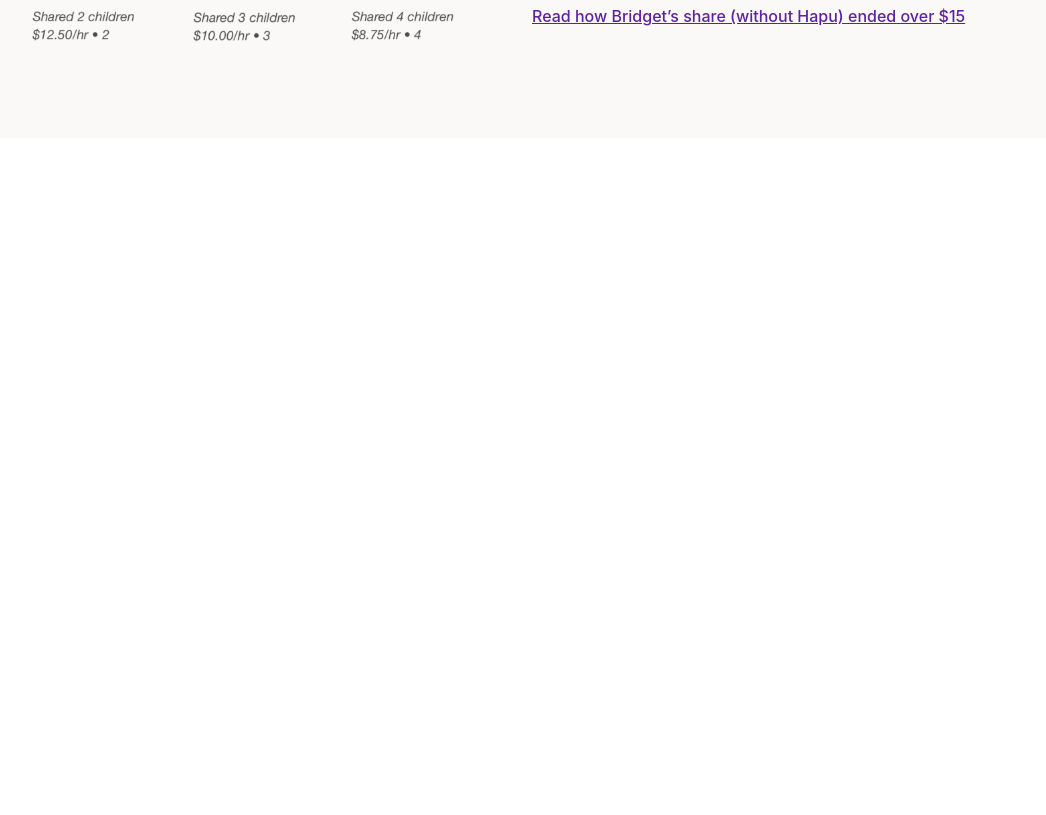
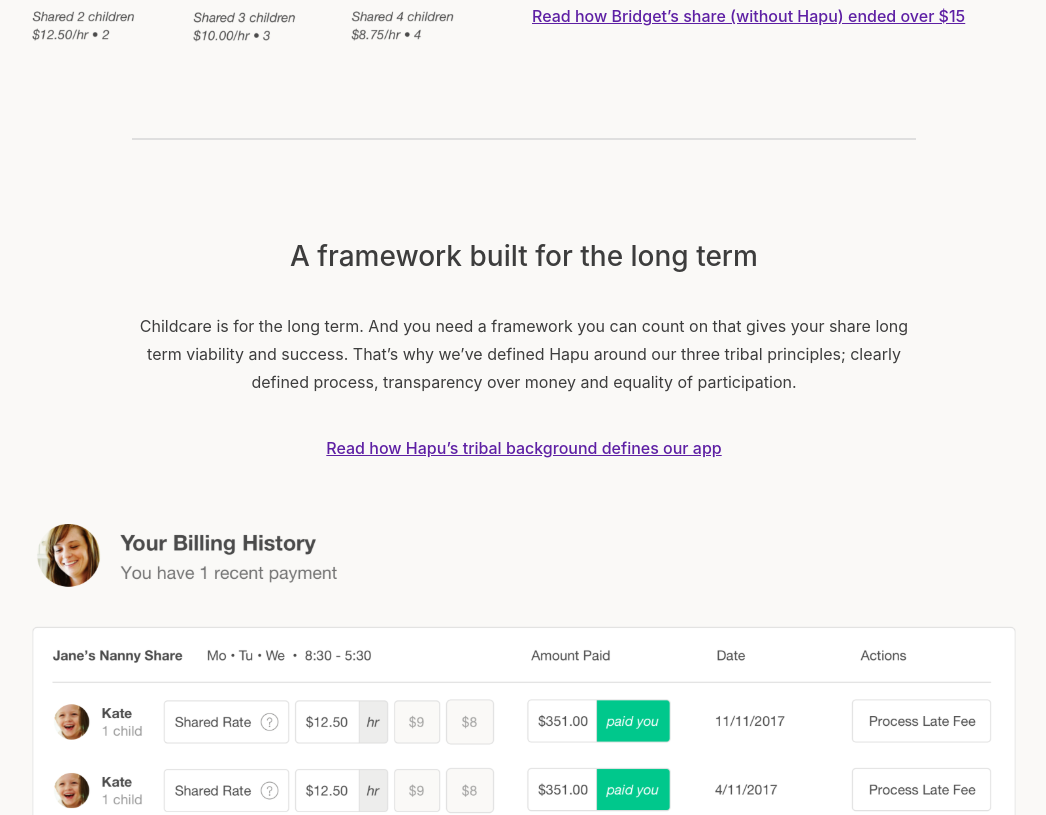
Before and after one commit to EricksonSiqueira/nanny-share, a React (Create React App) app: page / in a window 1280 px wide. Shown: the part 2080-2895 px from the top of the page, without its empty margins (116-1162 px from the left). Before the commit the page ends 2218 px from the top, so only its background shows below. Built offline with nearby package versions, Linux system fonts and the light colour scheme.

Commit message:
feat: add Framework component to main container

```diff
--- a/src/components/MainContainer.jsx
+++ b/src/components/MainContainer.jsx
@@ -6,6 +6,8 @@
 import LookingForNannyForm from './LookingForNannyForm';
 import SectionDivider from './SectionDivider';
 import SharedPayments from './SharedPayments';
+import Framework from './Framework';
+
 import useMediaQuery from '../hooks/useMediaQuery';
 import theme from '../theme/index';
 
@@ -20,6 +22,8 @@
       <LookingForNannyForm isLarge={isLarge} />
       <SectionDivider />
       <SharedPayments isLarge={isLarge} />
+      <SectionDivider />
+      <Framework isLarge={isLarge} />
     </StyledMainContainer>
   );
 }
```
